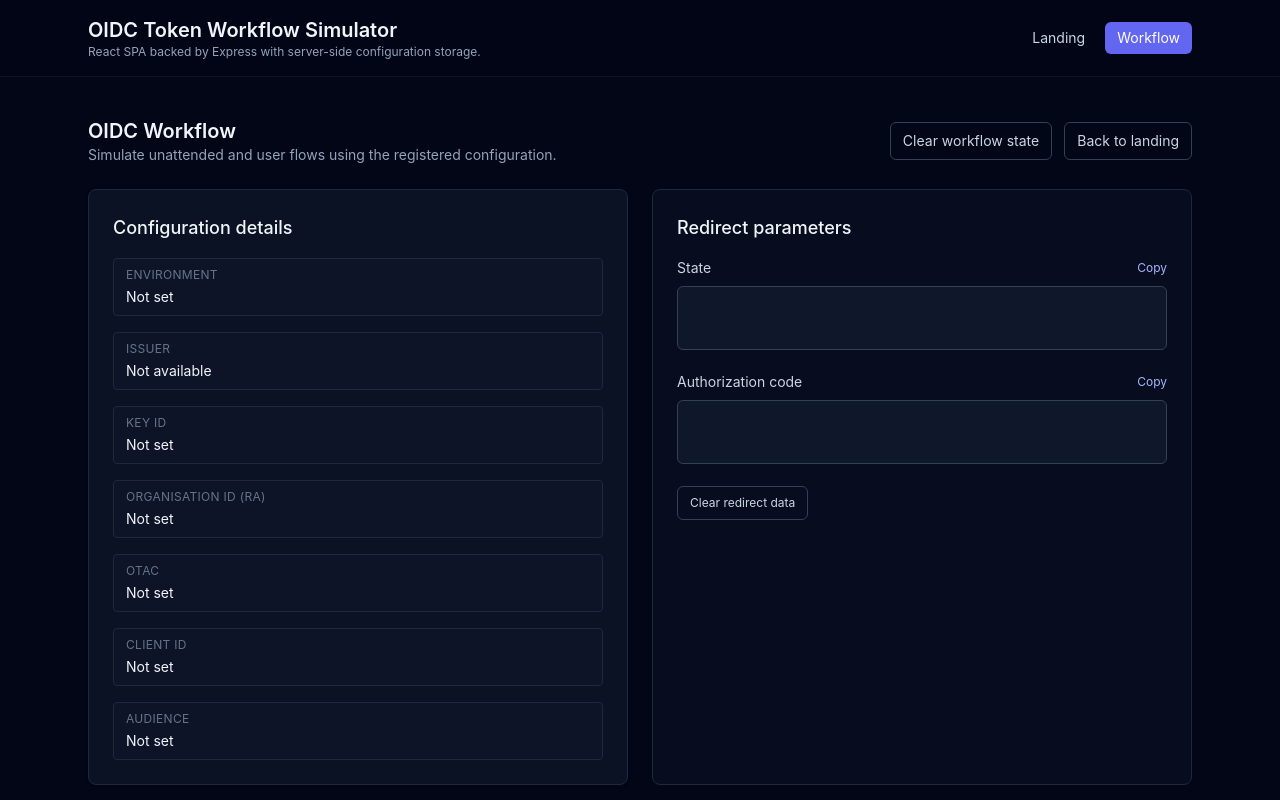
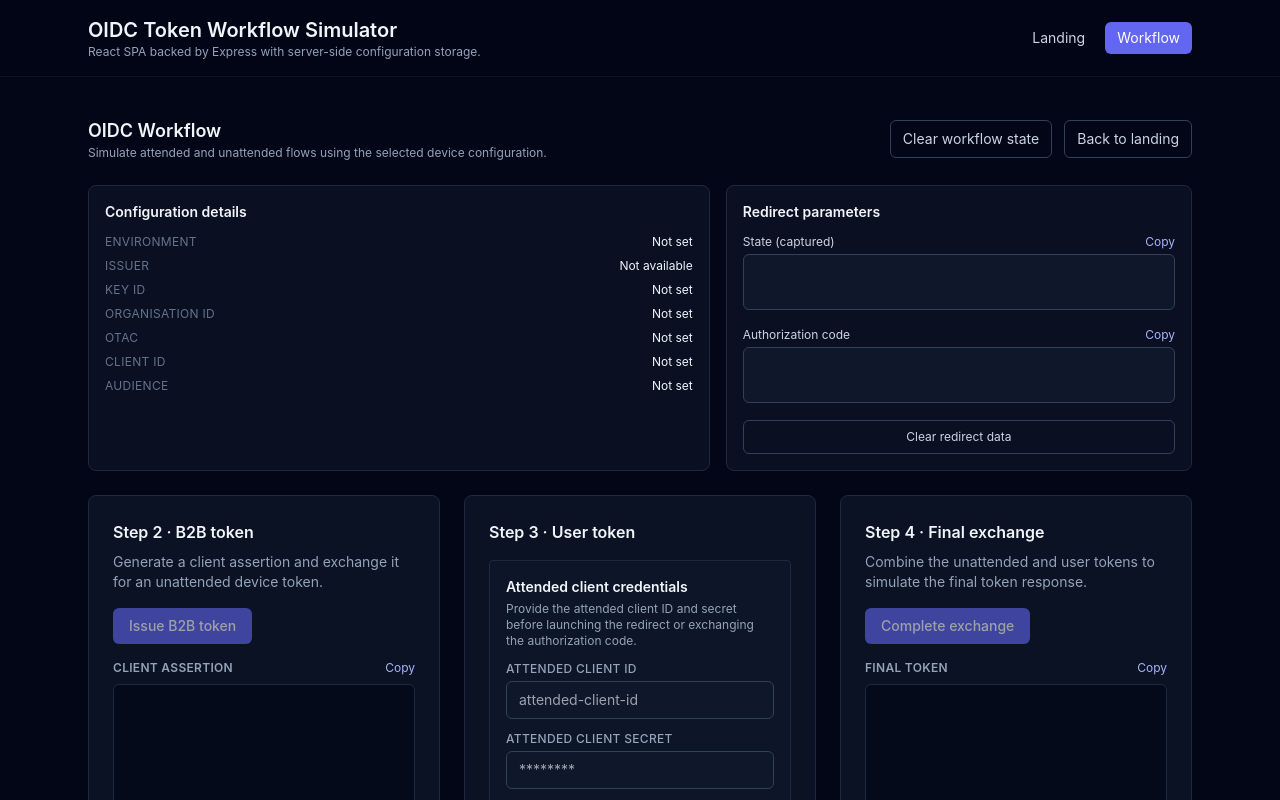
Before and after one commit to gskexp/oidc-manager, a React (Vite) app: page / in a window 1280 px wide. Both pictures are taken after a click on the button "Workflow". Shown: the top 800 px of the page. Built offline with nearby package versions, Linux system fonts and the light colour scheme; no server answers.

Commit message:
Add request state and nonce handling to user token exchange workflow

```diff
--- a/src/App.jsx
+++ b/src/App.jsx
@@ -34,7 +34,8 @@ const App = () => {
     handleClearRedirect,
     handleClearWorkflowState,
     handleCopy,
-    resetWorkflow
+    resetWorkflow,
+    regenerateStateNonce
   } = useWorkflow({
     configs,
     loadingConfigs,
@@ -125,6 +126,7 @@ const App = () => {
             onBackToLanding={goToLanding}
             onUpdateField={updateField}
             onCopy={handleCopy}
+            onRegenerateStateNonce={regenerateStateNonce}
           />
         )}
       </main>
--- a/src/components/WorkflowView.jsx
+++ b/src/components/WorkflowView.jsx
@@ -13,14 +13,15 @@ export const WorkflowView = ({
   onClearWorkflowState,
   onBackToLanding,
   onUpdateField,
-  onCopy
+  onCopy,
+  onRegenerateStateNonce
 }) => (
   <div className="space-y-6">
-    <div className="flex items-center justify-between">
+    <div className="flex flex-col gap-4 md:flex-row md:items-center md:justify-between">
       <div>
-        <h2 className="text-xl font-semibold text-slate-100">OIDC Workflow</h2>
-        <p className="text-sm text-slate-400">
-          Simulate unattended and user flows using the registered configuration.
+        <h2 className="text-lg font-semibold text-slate-100">OIDC Workflow</h2>
+        <p className="text-xs text-slate-400">
+          Simulate attended and unattended flows using the selected device configuration.
         </p>
       </div>
       <div className="flex items-center gap-3">
@@ -41,55 +42,63 @@ export const WorkflowView = ({
       </div>
     </div>
 
-    <section className="grid gap-6 md:grid-cols-2">
-      <div className="rounded-lg border border-slate-800 bg-slate-900/70 p-6 shadow shadow-slate-950/30">
-        <h3 className="text-lg font-medium text-slate-100">Configuration details</h3>
-        <dl className="mt-4 grid gap-4 text-sm text-slate-300">
-          <div className="rounded border border-slate-800 bg-slate-900/60 px-3 py-2">
-            <dt className="text-xs uppercase tracking-wide text-slate-500">Environment</dt>
-            <dd className="mt-1 text-slate-100">
+    <section className="grid gap-4 md:grid-cols-[minmax(0,1.2fr)_minmax(0,0.9fr)]">
+      <div className="rounded-lg border border-slate-800 bg-slate-900/60 p-4 text-sm">
+        <h3 className="text-sm font-semibold text-slate-100">Configuration details</h3>
+        <dl className="mt-3 grid gap-2 text-xs text-slate-300">
+          <div className="flex justify-between gap-3">
+            <dt className="uppercase tracking-wide text-slate-500">Environment</dt>
+            <dd className="text-slate-100">
               {(selectedEnvironment?.label ?? workflowState.environment) || "Not set"}
             </dd>
           </div>
-          <div className="rounded border border-slate-800 bg-slate-900/60 px-3 py-2">
-            <dt className="text-xs uppercase tracking-wide text-slate-500">Issuer</dt>
-            <dd className="mt-1 text-slate-100">{selectedEnvironment?.issuer ?? "Not available"}</dd>
+          <div className="flex justify-between gap-3">
+            <dt className="uppercase tracking-wide text-slate-500">Issuer</dt>
+            <dd className="text-right text-slate-100">
+              {selectedEnvironment?.issuer ?? "Not available"}
+            </dd>
           </div>
-          <div className="rounded border border-slate-800 bg-slate-900/60 px-3 py-2">
-            <dt className="text-xs uppercase tracking-wide text-slate-500">Key ID</dt>
-            <dd className="mt-1 text-slate-100">{workflowState.keyId || "Not set"}</dd>
+          <div className="flex justify-between gap-3">
+            <dt className="uppercase tracking-wide text-slate-500">Key ID</dt>
+            <dd className="text-slate-100">{workflowState.keyId || "Not set"}</dd>
           </div>
-          <div className="rounded border border-slate-800 bg-slate-900/60 px-3 py-2">
-            <dt className="text-xs uppercase tracking-wide text-slate-500">Organisation ID (RA)</dt>
-            <dd className="mt-1 text-slate-100">{workflowState.organisationId || "Not set"}</dd>
+          <div className="flex justify-between gap-3">
+            <dt className="uppercase tracking-wide text-slate-500">Organisation ID</dt>
+            <dd className="text-right text-slate-100">
+              {workflowState.organisationId || "Not set"}
+            </dd>
           </div>
-          <div className="rounded border border-slate-800 bg-slate-900/60 px-3 py-2">
-            <dt className="text-xs uppercase tracking-wide text-slate-500">OTAC</dt>
-            <dd className="mt-1 text-slate-100">{workflowState.otac || "Not set"}</dd>
+          <div className="flex justify-between gap-3">
+            <dt className="uppercase tracking-wide text-slate-500">OTAC</dt>
+            <dd className="text-right text-slate-100">{workflowState.otac || "Not set"}</dd>
           </div>
-          <div className="rounded border border-slate-800 bg-slate-900/60 px-3 py-2">
-            <dt className="text-xs uppercase tracking-wide text-slate-500">Client ID</dt>
-            <dd className="mt-1 text-slate-100">{workflowState.clientId || "Not set"}</dd>
+          <div className="flex justify-between gap-3">
+            <dt className="uppercase tracking-wide text-slate-500">Client ID</dt>
+            <dd className="text-right text-slate-100">
+              {workflowState.clientId || "Not set"}
+            </dd>
           </div>
-          <div className="rounded border border-slate-800 bg-slate-900/60 px-3 py-2">
-            <dt className="text-xs uppercase tracking-wide text-slate-500">Audience</dt>
-            <dd className="mt-1 text-slate-100">{workflowState.audience || "Not set"}</dd>
+          <div className="flex justify-between gap-3">
+            <dt className="uppercase tracking-wide text-slate-500">Audience</dt>
+            <dd className="text-right text-slate-100">
+              {workflowState.audience || "Not set"}
+            </dd>
           </div>
         </dl>
       </div>
 
-      <div className="rounded-lg border border-slate-800 bg-slate-900/40 p-6">
-        <h3 className="text-lg font-medium text-slate-100">Redirect parameters</h3>
-        <div className="mt-4 space-y-4">
+      <div className="rounded-lg border border-slate-800 bg-slate-900/60 p-4 text-sm">
+        <h3 className="text-sm font-semibold text-slate-100">Redirect parameters</h3>
+        <div className="mt-3 space-y-3">
           <div>
-            <div className="flex items-center justify-between">
-              <label className="text-sm text-slate-300" htmlFor="redirect-state-display">
-                State
+            <div className="flex items-center justify-between text-xs">
+              <label className="text-slate-300" htmlFor="redirect-state-display">
+                State (captured)
               </label>
               <button
                 type="button"
                 onClick={() => onCopy(workflowState.redirectState)}
-                className="text-xs text-indigo-300 hover:text-indigo-200"
+                className="text-indigo-300 hover:text-indigo-200"
                 disabled={!workflowState.redirectState}
               >
                 Copy
@@ -97,20 +106,20 @@ export const WorkflowView = ({
             </div>
             <textarea
               id="redirect-state-display"
-              className="mt-2 h-16 w-full resize-none rounded-md border border-slate-700 bg-slate-900 px-3 py-2 text-sm text-slate-100"
+              className="mt-1 h-14 w-full resize-none rounded-md border border-slate-700 bg-slate-900 px-2 py-2 text-xs text-slate-100"
               readOnly
               value={workflowState.redirectState}
             />
           </div>
           <div>
-            <div className="flex items-center justify-between">
-              <label className="text-sm text-slate-300" htmlFor="auth-code-display">
+            <div className="flex items-center justify-between text-xs">
+              <label className="text-slate-300" htmlFor="auth-code-display">
                 Authorization code
               </label>
               <button
                 type="button"
                 onClick={() => onCopy(workflowState.authCode)}
-                className="text-xs text-indigo-300 hover:text-indigo-200"
+                className="text-indigo-300 hover:text-indigo-200"
                 disabled={!workflowState.authCode}
               >
                 Copy
@@ -118,7 +127,7 @@ export const WorkflowView = ({
             </div>
             <textarea
               id="auth-code-display"
-              className="mt-2 h-16 w-full resize-none rounded-md border border-slate-700 bg-slate-900 px-3 py-2 text-sm text-slate-100"
+              className="mt-1 h-14 w-full resize-none rounded-md border border-slate-700 bg-slate-900 px-2 py-2 text-xs text-slate-100"
               readOnly
               value={workflowState.authCode}
             />
@@ -126,7 +135,7 @@ export const WorkflowView = ({
           <button
             type="button"
             onClick={onClearRedirect}
-            className="rounded-md border border-slate-700 px-3 py-2 text-xs text-slate-300 hover:bg-slate-900/60"
+            className="w-full rounded-md border border-slate-700 px-3 py-2 text-xs text-slate-300 hover:bg-slate-900/60"
             disabled={!workflowState.redirectState && !workflowState.authCode}
           >
             Clear redirect data
@@ -238,6 +247,47 @@ export const WorkflowView = ({
             />
           </div>
 
+          <div className="rounded border border-slate-800 bg-slate-900/70 px-4 py-4">
+            <div className="flex items-center justify-between">
+              <p className="text-sm font-semibold text-slate-100">Request parameters</p>
+              <button
+                type="button"
+                onClick={onRegenerateStateNonce}
+                className="text-xs text-indigo-300 hover:text-indigo-200"
+              >
+                Regenerate
+              </button>
+            </div>
+            <p className="mt-1 text-xs text-slate-400">
+              These values are included when exchanging for a user token. Defaults are 10-character alphanumeric strings.
+            </p>
+            <label
+              className="mt-3 block text-xs font-medium uppercase tracking-wide text-slate-400"
+              htmlFor="manual-state-input"
+            >
+              State
+            </label>
+            <input
+              id="manual-state-input"
+              value={workflowState.userStateInput}
+              onChange={(event) => onUpdateField("userStateInput", event.target.value)}
+              className="mt-1 w-full rounded-md border border-slate-700 bg-slate-900 px-3 py-2 text-sm text-slate-100 focus:border-indigo-400 focus:outline-none focus:ring-2 focus:ring-indigo-500/40"
+            />
+
+            <label
+              className="mt-3 block text-xs font-medium uppercase tracking-wide text-slate-400"
+              htmlFor="nonce-input"
+            >
+              Nonce
+            </label>
+            <input
+              id="nonce-input"
+              value={workflowState.nonceInput}
+              onChange={(event) => onUpdateField("nonceInput", event.target.value)}
+              className="mt-1 w-full rounded-md border border-slate-700 bg-slate-900 px-3 py-2 text-sm text-slate-100 focus:border-indigo-400 focus:outline-none focus:ring-2 focus:ring-indigo-500/40"
+            />
+          </div>
+
           <div className="rounded border border-slate-800 bg-slate-900/60 px-4 py-4">
             <p className="font-medium text-slate-100">Part 1 · Obtain authorization code</p>
             <p className="mt-1 text-xs text-slate-400">
@@ -277,7 +327,9 @@ export const WorkflowView = ({
                 !workflowState.keyId ||
                 !workflowState.authCode ||
                 !workflowState.attendedClientId ||
-                !workflowState.attendedClientSecret
+                !workflowState.attendedClientSecret ||
+                !workflowState.userStateInput ||
+                !workflowState.nonceInput
               }
             >
               Exchange for user token
--- a/src/hooks/useWorkflow.js
+++ b/src/hooks/useWorkflow.js
@@ -1,7 +1,20 @@
 import { useCallback, useEffect, useMemo, useReducer, useState } from "react";
 import { ENVIRONMENTS } from "../../shared/environments.js";
 
-const initialWorkflow = {
+const ALPHANUMERIC_CHARS =
+  "ABCDEFGHIJKLMNOPQRSTUVWXYZabcdefghijklmnopqrstuvwxyz0123456789";
+
+const generateRandomId = () =>
+  Array.from({ length: 10 }, () =>
+    ALPHANUMERIC_CHARS[Math.floor(Math.random() * ALPHANUMERIC_CHARS.length)]
+  ).join("");
+
+const createRandomSeed = () => ({
+  userStateInput: generateRandomId(),
+  nonceInput: generateRandomId()
+});
+
+const baseWorkflow = {
   environment: "",
   keyId: "",
   organisationId: "",
@@ -19,7 +32,9 @@ const initialWorkflow = {
   finalToken: "",
   finalTokenExpiresAt: "",
   redirectState: "",
-  authCode: ""
+  authCode: "",
+  userStateInput: "",
+  nonceInput: ""
 };
 
 const SESSION_STORAGE_KEYS = {
@@ -30,7 +45,8 @@ const workflowReducer = (state, action) => {
   switch (action.type) {
     case "hydrateConfig":
       return {
-        ...initialWorkflow,
+        ...baseWorkflow,
+        ...(action.randomSeed ?? createRandomSeed()),
         environment: action.payload.environment ?? "",
         keyId: action.payload.keyId ?? "",
         organisationId: action.payload.organisationId ?? "",
@@ -59,7 +75,7 @@ const workflowReducer = (state, action) => {
         authCode: action.payload.code ?? ""
       };
     case "reset":
-      return { ...initialWorkflow };
+      return { ...baseWorkflow, ...(action.randomSeed ?? createRandomSeed()) };
     default:
       return state;
   }
@@ -113,7 +129,11 @@ const clearAttendedCredentialsForKey = (keyId) => {
 };
 
 export const useWorkflow = ({ configs, loadingConfigs, setError, setView, loadConfigs }) => {
-  const [workflowState, dispatch] = useReducer(workflowReducer, initialWorkflow);
+  const [workflowState, dispatch] = useReducer(
+    workflowReducer,
+    undefined,
+    () => ({ ...baseWorkflow, ...createRandomSeed() })
+  );
   const [isSubmitting, setIsSubmitting] = useState(false);
 
   const selectedEnvironment = useMemo(() => {
@@ -168,7 +188,11 @@ export const useWorkflow = ({ configs, loadingConfigs, setError, setView, loadCo
     if (keyIdParam) {
       const matchingConfig = configs.find((cfg) => cfg.keyId === keyIdParam);
       if (matchingConfig) {
-        dispatch({ type: "hydrateConfig", payload: matchingConfig });
+        dispatch({
+          type: "hydrateConfig",
+          payload: matchingConfig,
+          randomSeed: createRandomSeed()
+        });
         hydrateAttendedCredentials(keyIdParam);
         setView("workflow");
       } else if (configs.length > 0) {
@@ -187,7 +211,11 @@ export const useWorkflow = ({ configs, loadingConfigs, setError, setView, loadCo
 
   const handleSelectConfig = useCallback(
     (config) => {
-      dispatch({ type: "hydrateConfig", payload: config });
+      dispatch({
+        type: "hydrateConfig",
+        payload: config,
+        randomSeed: createRandomSeed()
+      });
       hydrateAttendedCredentials(config.keyId);
       setError("");
       setView("workflow");
@@ -235,7 +263,11 @@ export const useWorkflow = ({ configs, loadingConfigs, setError, setView, loadCo
           throw new Error(body.message ?? `HTTP ${response.status}`);
         }
         await loadConfigs();
-        dispatch({ type: "hydrateConfig", payload });
+        dispatch({
+          type: "hydrateConfig",
+          payload,
+          randomSeed: createRandomSeed()
+        });
         dispatch({
           type: "setMultiple",
           payload: { attendedClientId: "", attendedClientSecret: "" }
@@ -273,7 +305,9 @@ export const useWorkflow = ({ configs, loadingConfigs, setError, setView, loadCo
         redirectState: "",
         authCode: "",
         userToken: "",
-        userTokenExpiresAt: ""
+        userTokenExpiresAt: "",
+        userStateInput: generateRandomId(),
+        nonceInput: generateRandomId()
       }
     });
     const params = new URLSearchParams({
@@ -364,6 +398,8 @@ export const useWorkflow = ({ configs, loadingConfigs, setError, setView, loadCo
           keyId: workflowState.keyId,
           code: workflowState.authCode,
           state: workflowState.redirectState,
+          requestState: workflowState.userStateInput,
+          nonce: workflowState.nonceInput,
           attendedClientId: workflowState.attendedClientId,
           attendedClientSecret: workflowState.attendedClientSecret
         })
@@ -464,7 +500,9 @@ export const useWorkflow = ({ configs, loadingConfigs, setError, setView, loadCo
         finalToken: "",
         finalTokenExpiresAt: "",
         redirectState: "",
-        authCode: ""
+        authCode: "",
+        userStateInput: generateRandomId(),
+        nonceInput: generateRandomId()
       }
     });
     setError("");
@@ -474,7 +512,7 @@ export const useWorkflow = ({ configs, loadingConfigs, setError, setView, loadCo
     if (workflowState.keyId) {
       clearAttendedCredentialsForKey(workflowState.keyId);
     }
-    dispatch({ type: "reset" });
+    dispatch({ type: "reset", randomSeed: createRandomSeed() });
   }, [workflowState.keyId]);
 
   const updateField = useCallback((field, value) => {
@@ -494,6 +532,10 @@ export const useWorkflow = ({ configs, loadingConfigs, setError, setView, loadCo
     }
   }, []);
 
+  const regenerateStateNonce = useCallback(() => {
+    dispatch({ type: "setMultiple", payload: createRandomSeed() });
+  }, []);
+
   return {
     workflowState,
     selectedEnvironment,
@@ -508,6 +550,7 @@ export const useWorkflow = ({ configs, loadingConfigs, setError, setView, loadCo
     handleClearRedirect,
     handleClearWorkflowState,
     handleCopy,
-    resetWorkflow
+    resetWorkflow,
+    regenerateStateNonce
   };
 };
```
Also changed, not shown: 1 other file (tests, documents, lock files or other folders).
